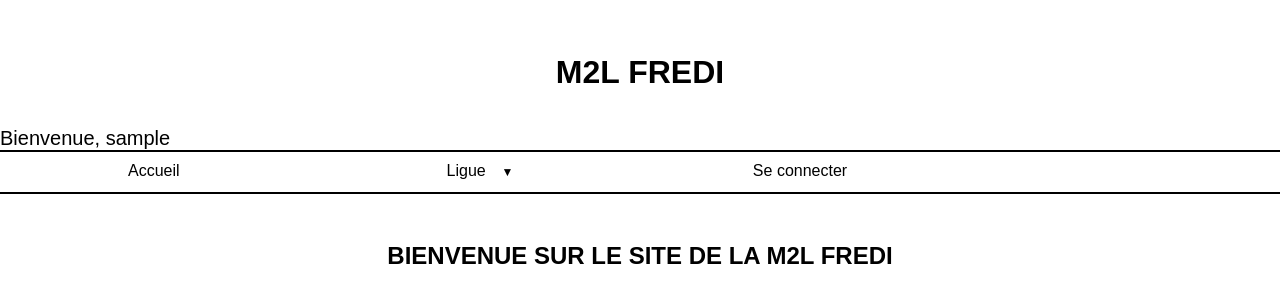
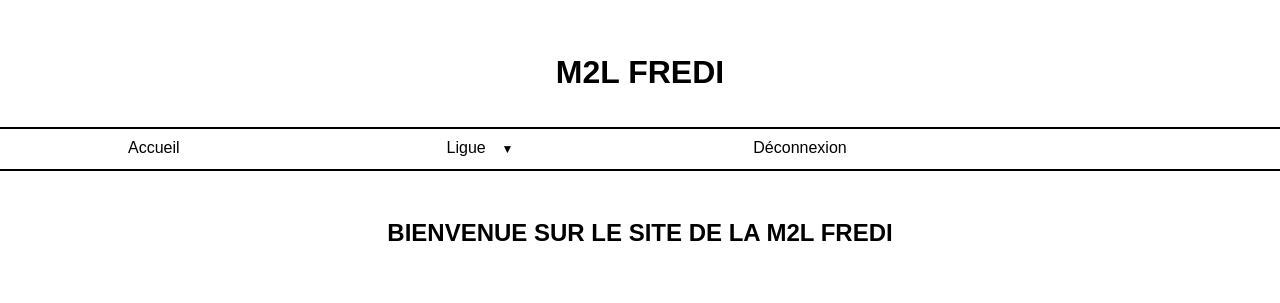
Before and after one commit to MathieuARMD/PPE3, a PHP site: page /top.php in a window 1280 px wide. Shown: the top 303 px of the page. Run offline with PHP 8.4, Linux system fonts and the light colour scheme; the visitor is signed in with stand-in values (Sample User, id 1).

Commit message:
ajout logout menu

```diff
--- a/top.php
+++ b/top.php
@@ -15,9 +15,6 @@
 <!-- Code php de verification si l'utilisateur est connecté -->
 <?php
 session_start();
-if(isset($_SESSION['session_username'])) {
-  echo '<p>Bienvenue, ' . $_SESSION['session_username'] . '</p>';
-}
 ?>
 
 <!-- Menu -->
@@ -25,14 +22,18 @@ if(isset($_SESSION['session_username'])) {
 <nav>
   <ul>
     <li><a href="#">Accueil &ensp;</a></li>
-
     <li class="deroulant"><a href="#">Ligue &ensp;</a>
       <ul class="sous">
         <li><a href="#">Ligue de football</a></li>
         <li><a href="#">Ligue de IDK</a></li>
       </ul>
     </li>
+    <?php if(isset($_SESSION['session_username'])) {?>
+      <li><a href="logout.php">Déconnexion</a></li>
+    <?php } else {?>
     <li><a href="login.php">Se connecter</a></li>
+    <?php }?>
+
   </ul>
 </nav>
 <hr color="black">
```
